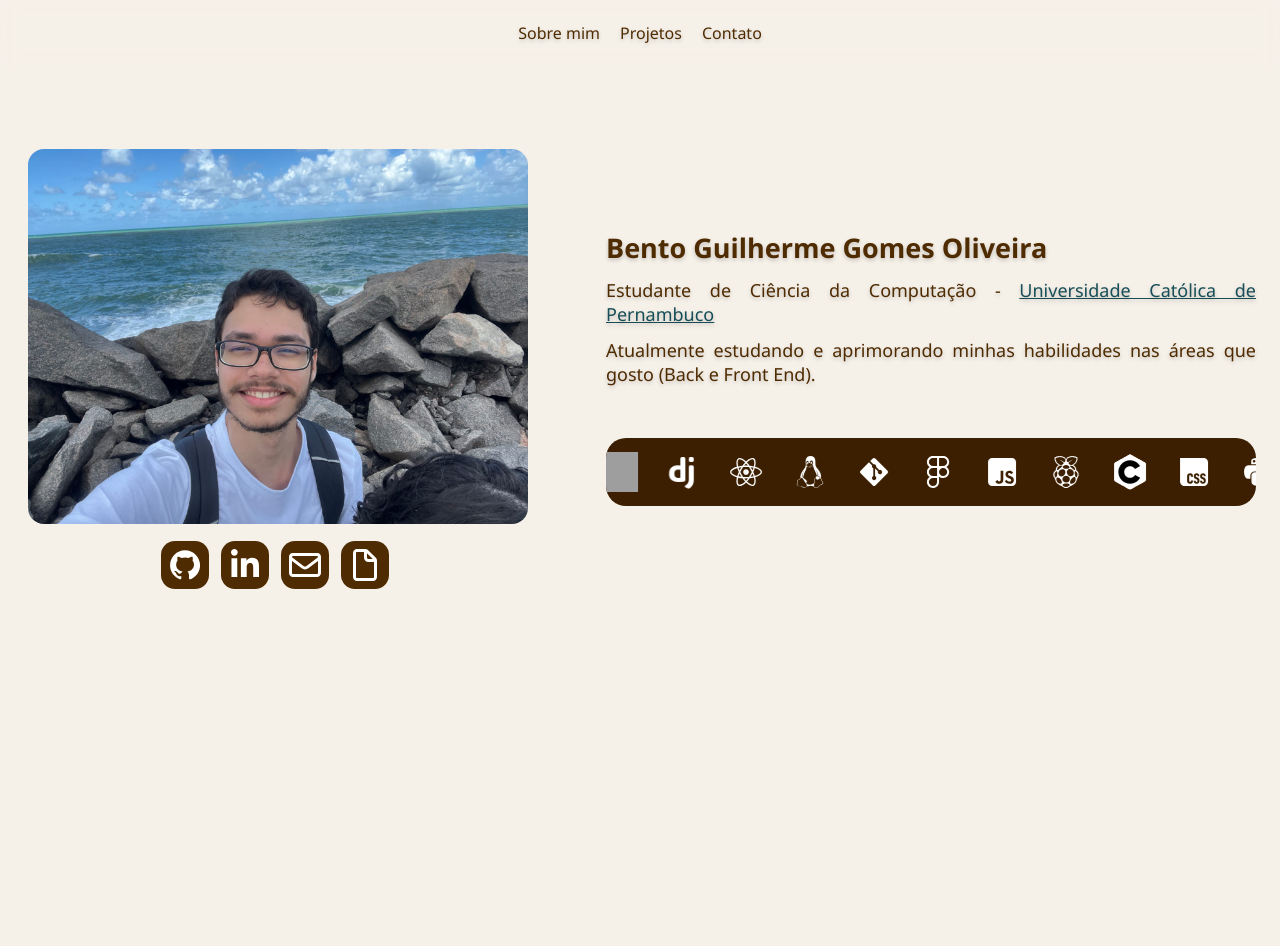
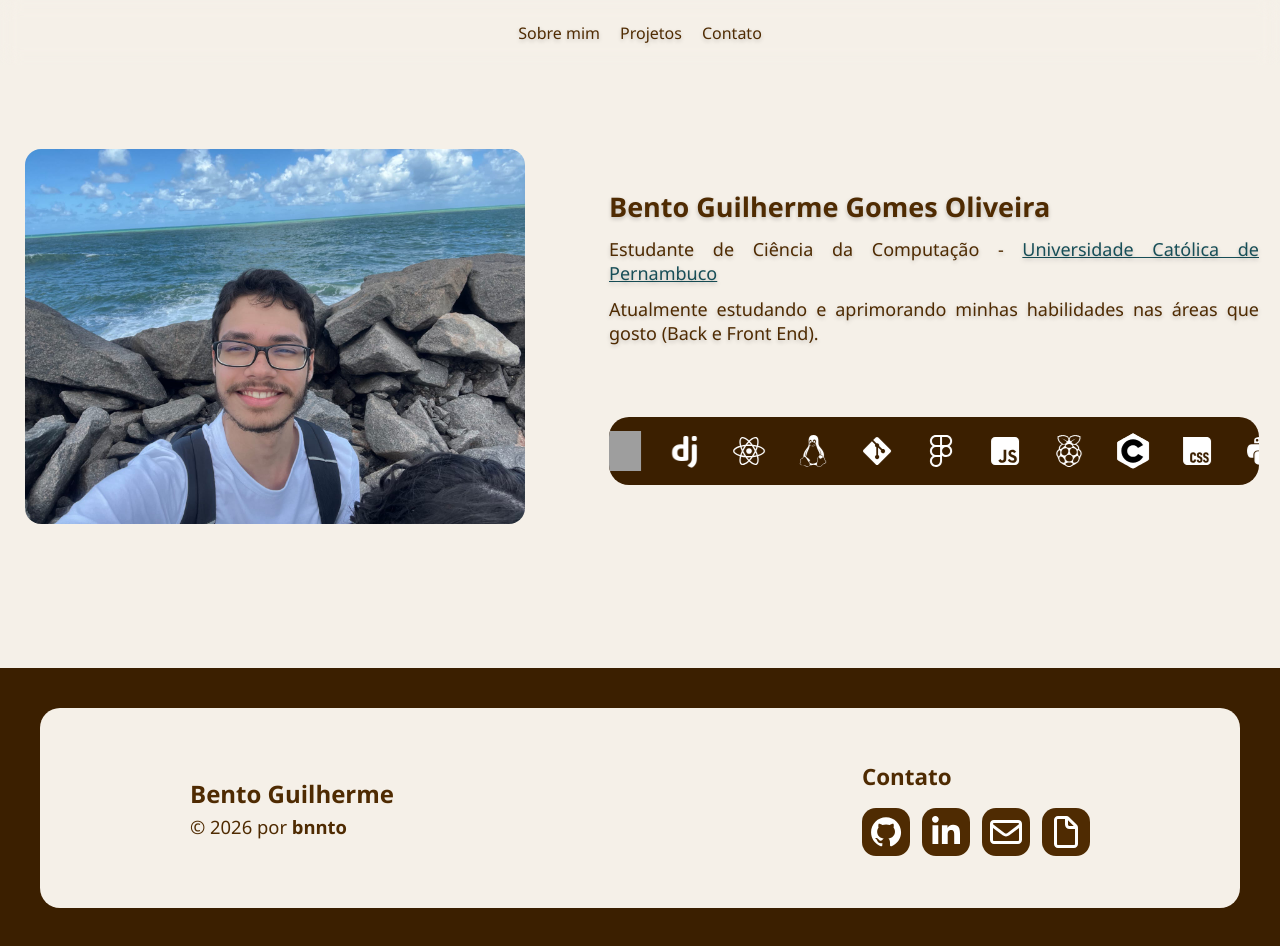
Before and after one commit to bnnto/Meu-Portfolio, a Next.js app in the folder meu-portfolio/: page / in a window 1280 px wide. Before the commit the page ends 800 px from the top, so only its background shows below. Built offline with nearby package versions, Linux system fonts and the light colour scheme; grey boxes are pictures that could not be loaded.

Commit message:
ajeitando footer

```diff
--- a/meu-portfolio/app/page.js
+++ b/meu-portfolio/app/page.js
@@ -10,24 +10,7 @@ export default function Home() {
       </div>
 
       <section id="sobre" className={styles.sobre}>
-        <div className={styles.fotoSociais}>
-          <img src="/foto.jpeg" alt="Minha Foto" className={styles.imgFluid}></img>
-
-          <div className={styles.divSociais}>
-              <a href="https://github.com/bnnto" target="_blank" rel="noopener noreferrer" className={styles.minhasSociais}>
-                <img src="/github.svg"/>
-              </a>
-              <a href="https://www.linkedin.com/in/bento-guilherme/" target="_blank" rel="noopener noreferrer" className={styles.minhasSociais}>
-                <img src="/linkedin.svg"/>
-              </a>
-              <a href="mailto:gbento555@gmail.com" target="_blank" rel="noopener noreferrer" className={styles.minhasSociais}>
-                <img src="/email.svg"/>
-              </a>
-              <a href="/Currículo-BentoGuilherme.pdf" target="_blank" rel="noopener noreferrer" className={styles.minhasSociais}>
-                <img src="/curriculo.svg"/>
-              </a>
-            </div>
-          </div>
+        <img src="/foto.jpeg" alt="Minha Foto" className={styles.imgFluid}></img>
 
         <div className={styles.sobreInfo}>
           <h2>Bento Guilherme Gomes Oliveira</h2>
@@ -70,9 +53,36 @@ export default function Home() {
         </div>
       </section>
 
-      <section id="projetos"></section>
+      <section id="projetos" className={styles.projetos}>
 
-      <section id="experiencias"></section>
+
+      </section>
+
+      <footer id="contato" className={styles.footer}>
+        <div className={styles.retang}>
+          <div className={styles.footerEsq}>
+            <p className={styles.footerNome}>Bento Guilherme</p>
+            <p className={styles.footerC}>© 2026 por <b>bnnto</b></p>
+          </div>
+          <div className={styles.footerDir}>
+            <h3 className={styles.footerContato}>Contato</h3>
+            <div className={styles.divSociais}>
+              <a href="https://github.com/bnnto" target="_blank" rel="noopener noreferrer" className={styles.minhasSociais}>
+                <img src="/github.svg"/>
+              </a>
+              <a href="https://www.linkedin.com/in/bento-guilherme/" target="_blank" rel="noopener noreferrer" className={styles.minhasSociais}>
+                <img src="/linkedin.svg"/>
+              </a>
+              <a href="mailto:gbento555@gmail.com" target="_blank" rel="noopener noreferrer" className={styles.minhasSociais}>
+                <img src="/email.svg"/>
+              </a>
+              <a href="/Currículo-BentoGuilherme.pdf" target="_blank" rel="noopener noreferrer" className={styles.minhasSociais}>
+                <img src="/curriculo.svg"/>
+              </a>
+            </div>
+          </div>
+        </div>
+      </footer>
     </>
   );
 }
--- a/meu-portfolio/app/page.module.css
+++ b/meu-portfolio/app/page.module.css
@@ -17,10 +17,12 @@
   text-decoration: none;
   color: #4f2b02;
   text-shadow: 0 2px 4px rgba(0, 0, 0, 0.2);
+  font-weight: 500;
 }
 
 .barra a:hover{
   color: #174e57;
+  transform: scale(1.03);
 }
 
 .sobre{
@@ -43,6 +45,11 @@
   width: 100%;
 }
 
+.imgFluid:hover{
+  transform: scale(1.03);
+  transition: 0.2s ease;
+}
+
 .sobreInfo{
   display: flex;
   flex-direction: column;
@@ -53,7 +60,6 @@
 
 .sobreInfo a{
   color: #174e57;
-  text-decoration:underline;
 }
 
 .sobreInfo a:hover{
@@ -67,39 +73,9 @@
   gap: 26px;
 }
 
-.minhasSociais{
-  display: inline-flex;
-  align-items: center;
-  justify-content: center;
-  width: 48px;
-  height: 48px;
-  background-color: #4f2b02;
-  border-radius: 14px;
-  transition: background-color 0.2s ease, transform 0.2s ease;
-  margin-top: 8px;
-}
-
-.minhasSociais:hover {
-  background-color: #174e57;
-  transform: scale(1.08);
-}
-
-.minhasSociais img {
-  width: 40px;
-  height: 40px;
-}
-
-.divSociais{
-  display: flex;
-  flex-direction: row;
-  gap: 12px;
-  justify-content: center;
-  width: 100%;
-}
-
 .skills {
   display: flex;
-  margin-top: 40px;
+  margin-top: 60px;
 }
 
 .carrossel {
@@ -124,8 +100,91 @@
 
 .carrossel:hover {
   background-color: #174e57;
+  transform: scale(1.01);
+  transition: 0.2s ease;
 }
 
 @keyframes slide {
   to { transform: translateX(-832px); }
 }
+
+.footer{
+  background-color: #3b1f00;
+  margin-top: 60px;
+  padding: 40px;
+}
+
+.retang{
+  background-color: #f5f0e8;
+  border-radius: 20px;
+  display: flex;
+  justify-content: space-between;
+  align-items: center;
+  flex-direction: row;
+  padding: 40px 150px;
+  width: 100%;
+  box-sizing: border-box;
+  min-height: 200px;
+}
+
+.footerEsq{
+  display: flex;
+  flex-direction: column;
+  gap: 4px;
+  margin: 0;
+}
+
+.footerNome{
+  color: #4f2b02;
+  font-size: 1.5rem;
+  font-weight: 700;
+  margin: 0;
+}
+
+.footerC{
+  color: #4f2b02;
+  font-size: 1.15rem;
+  margin: 0;
+}
+
+.footerDir{
+  display: flex;
+  flex-direction: column;
+  align-items:flex-start;
+  gap: 8px;
+}
+
+.footerDir h3{
+  font-size: 1.4rem;
+  color:#4f2b02;
+  margin: 0;
+}
+
+.divSociais{
+  display: flex;
+  flex-direction: row;
+  gap: 12px;
+}
+
+.minhasSociais{
+  display: inline-flex;
+  align-items: center;
+  justify-content: center;
+  width: 48px;
+  height: 48px;
+  background-color: #4f2b02;
+  border-radius: 14px;
+  transition: background-color 0.2s ease, transform 0.2s ease;
+  margin-top: 8px;
+}
+
+.minhasSociais:hover {
+  background-color: #174e57;
+  transform: scale(1.08);
+  transition: 0.3s ease;
+}
+
+.minhasSociais img {
+  width: 40px;
+  height: 40px;
+}
```
